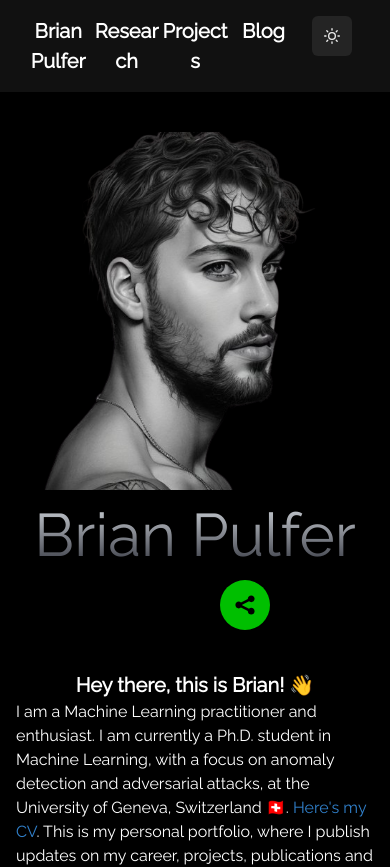
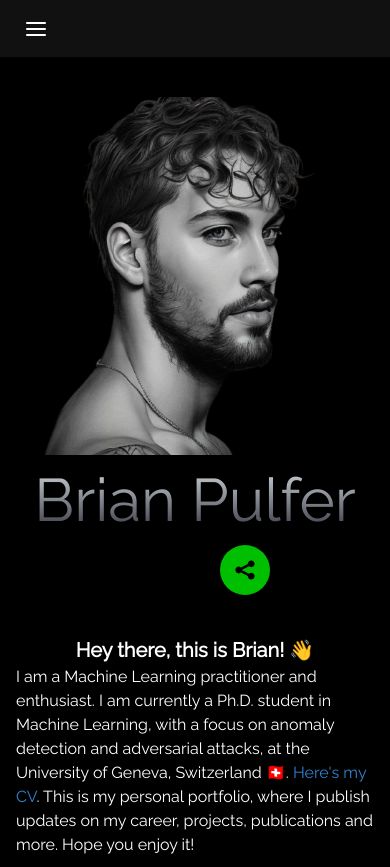
Before and after one commit to BrianPulfer/website, a Next.js app: page / in a window 390 px wide. Shown: the top 867 px of the page. Built offline with nearby package versions, Linux system fonts and the light colour scheme.

Commit message:
Made the navbar responsive for small widths (i.e. a hamburger menu is shown).

```diff
--- a/src/components/Navbar.tsx
+++ b/src/components/Navbar.tsx
@@ -1,17 +1,18 @@
+import { useState } from "react";
 import Link from "next/link";
 import {
   Box,
   Text,
-  GridItem,
-  SimpleGrid,
+  Flex,
   IconButton,
   useColorMode,
   useColorModeValue,
 } from "@chakra-ui/react";
-import { SunIcon, MoonIcon } from "@chakra-ui/icons";
+import { SunIcon, MoonIcon, HamburgerIcon, CloseIcon } from "@chakra-ui/icons";
 
 // TODO: Collapse navbar past a certain width
 export default function Navbar() {
+  const [isOpen, setIsOpen] = useState(false);
   const { colorMode, toggleColorMode } = useColorMode();
 
   const paths = {
@@ -26,8 +27,8 @@ export default function Navbar() {
   let pageLinks = [];
   for (const [path, title] of Object.entries(paths)) {
     pageLinks.push(
-      <GridItem key={path} textAlign={"center"}>
-        <Link href={path}>
+      <Box key={path} textAlign={"center"}>
+        <Link href={path} onClick={() => setIsOpen(false)}>
           <Text
             fontSize="xl"
             fontWeight="bold"
@@ -36,7 +37,7 @@ export default function Navbar() {
             {title}
           </Text>
         </Link>
-      </GridItem>
+      </Box>
     );
   }
 
@@ -51,17 +52,33 @@ export default function Navbar() {
       bgColor={useColorModeValue("#EEE", "#111")}
       className={"mb-10"}
     >
-      <SimpleGrid justifyContent="space-between" columns={nPaths + 1}>
+      <Box
+        display={{ base: "block", md: "none" }}
+        onClick={() => setIsOpen(!isOpen)}
+      >
+        {isOpen ? (
+          <CloseIcon boxSize={5} _hover={{ color: "gray.500" }} />
+        ) : (
+          <HamburgerIcon boxSize={6} _hover={{ color: "gray.500" }} />
+        )}
+      </Box>
+      <Flex
+        display={{ base: isOpen ? "flex" : "none", md: "flex" }}
+        justifyContent="space-between"
+        flexBasis={{ base: "100%", md: "auto" }}
+        flexDir={{ base: "column", md: "row" }}
+        alignItems="center"
+      >
         {pageLinks}
 
-        <GridItem textAlign={"center"}>
+        <Box textAlign={"center"}>
           <IconButton
             aria-label="Toggle color mode"
             icon={colorMode === "light" ? <MoonIcon /> : <SunIcon />}
             onClick={toggleColorMode}
           />
-        </GridItem>
-      </SimpleGrid>
+        </Box>
+      </Flex>
     </Box>
   );
 }
```
